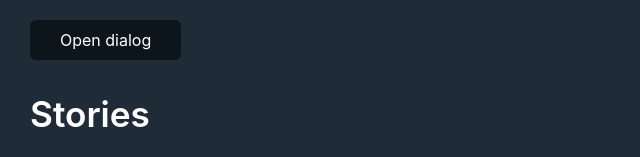
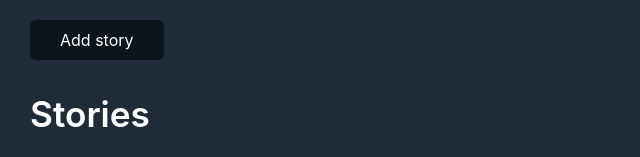
Before and after one commit to mateja176/react-hooks-course, a React (Create React App) app in the folder custom-hooks/: page / in a window 1280 px wide. Shown: the top 157 px of the page, without its empty margins (0-640 px from the left). Built offline with nearby package versions, Linux system fonts and the light colour scheme.

Commit message:
feat(custom-hooks/containers/Dasbhoard): updates button text

```diff
--- a/custom-hooks/src/containers/Dashboard.tsx
+++ b/custom-hooks/src/containers/Dashboard.tsx
@@ -50,7 +50,7 @@
       <dialog ref={dialogRef} open={isDialogOpen} onClick={handleDialogClick}>
         <AddStory />
       </dialog>
-      <button onClick={openDialog}>Open dialog</button>
+      <button onClick={openDialog}>Add story</button>
       <Stories />
     </div>
   );
```
